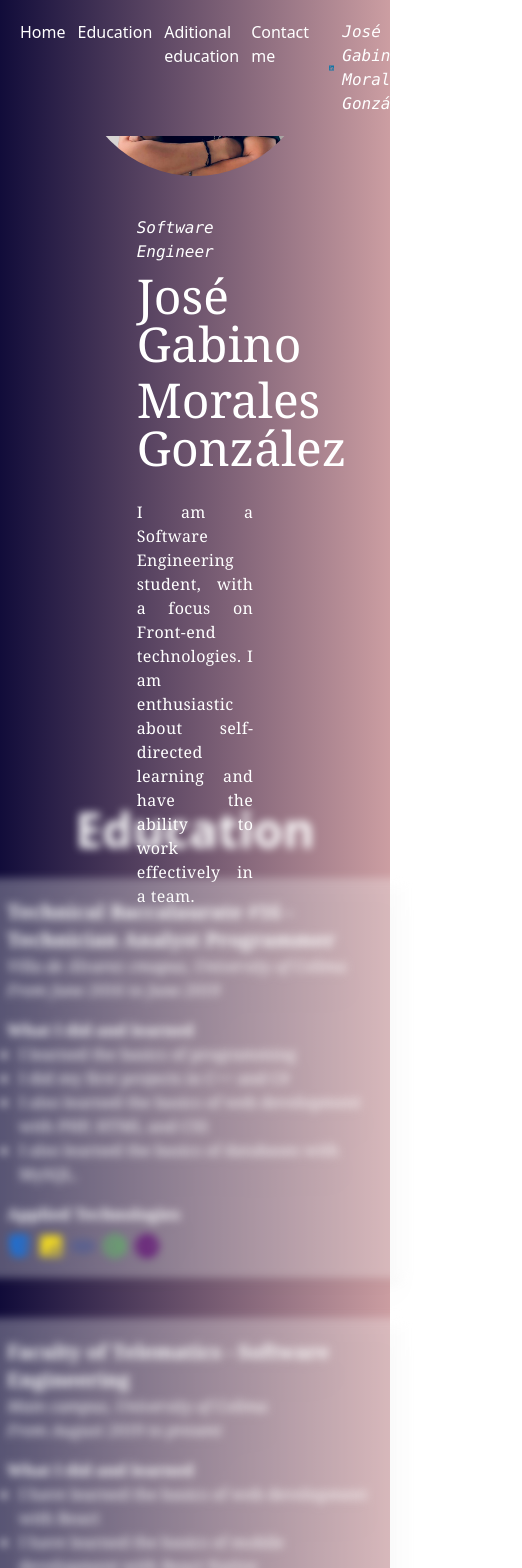
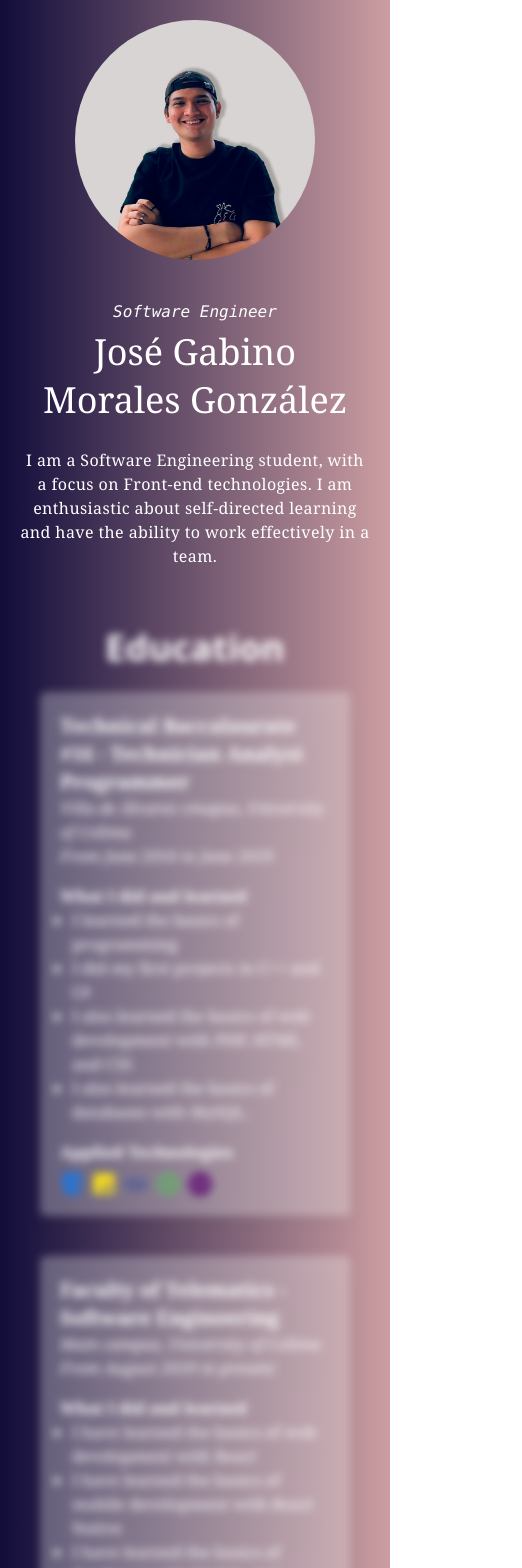
Before and after one commit to JoseGabino12/MyPortfolio, a React (Vite) app: page / in a window 390 px wide. Shown: the top 1568 px of the page, 522 px wide, since content can reach past the window. Built offline with nearby package versions, Linux system fonts and the light colour scheme.

Commit message:
Making it responsive

```diff
--- a/src/components/Additional.jsx
+++ b/src/components/Additional.jsx
@@ -14,8 +14,8 @@ const Experience = () => {
 
   return (
     <section id='aditional' className='p-20 gap-5 flex flex-col items-center opacity-0 duration-1000' ref={exp}>
-      <h1 className='font-bold text-5xl'>Additional education</h1>
-      <div className='grid grid-cols-2 gap-5'>
+      <h1 className='font-bold text-center text-4xl sm:text-5xl'>Additional education</h1>
+      <div className='grid sm:grid-cols-1 gap-5'>
         {
           experienceData.map((experience, index) => (
             <Card key={index} title={experience.title} campus={experience.campus} date={experience.date} technologies={experience.technologies} learned={experience.do} />
--- a/src/components/Card.jsx
+++ b/src/components/Card.jsx
@@ -4,7 +4,7 @@ const Card = ({ title, campus, date, technologies, learned }) => {
   const technologiesIcons = technologiesInfo.filter(tech => technologies.includes(tech.id))
 
   return (
-    <div className='flex flex-col gap-4 w-full backdrop-blur-md bg-white/30 drop-shadow-xl p-5 rounded-md font-serif'>
+    <div className='flex flex-col gap-4 backdrop-blur-md bg-white/30 drop-shadow-xl p-5 rounded-md font-serif'>
       <div>
         <h1 className='font-bold text-xl'>{title}</h1>
         <h2 className='italic'>{campus}</h2>
--- a/src/components/Contact.jsx
+++ b/src/components/Contact.jsx
@@ -10,11 +10,11 @@ const Contact = () => {
   }, [])
 
   return (
-    <section id='contact' ref={contactRef} className='opacity-0 duration-1000 p-5 pb-40 gap-5 flex flex-col items-center'>
-      <h1 className='font-bold text-5xl'>Contact me</h1>
+    <section id='contact' ref={contactRef} className='text-center opacity-0 duration-1000 p-5 pb-40 gap-5 flex flex-col items-center'>
+      <h1 className='font-bold text-4xl sm:text-5xl'>Contact me</h1>
       <h2>Do you want to contact me? Here are my contact details.</h2>
 
-      <div className='flex flex-row gap-10'>
+      <div className='flex flex-col sm:flex-row gap-10'>
         {
           contactData.map((contact, index) => (
 
--- a/src/components/Nav.jsx
+++ b/src/components/Nav.jsx
@@ -2,7 +2,7 @@ import { BsLinkedin, BsGithub } from 'react-icons/bs'
 
 const Nav = () => {
   return (
-    <section className='w-full flex justify-between z-10 content-end gap-5 p-5 fixed bg-gradient-to-r to-[#CC9EA2] from-[#110C3A] mb-10'>
+    <section className='w-full justify-between z-10 content-end gap-5 p-5 fixed bg-gradient-to-r to-[#CC9EA2] from-[#110C3A] mb-10 hidden sm:flex'>
       <div className='flex flex-row gap-3'>
         <a href='#home'>
           <h2>Home</h2>
--- a/src/components/Presentation.jsx
+++ b/src/components/Presentation.jsx
@@ -11,16 +11,16 @@ const Presentation = () => {
   }, [observer])
 
   return (
-    <section id='home' className='gap-10 items-center p-5 flex-col sm:flex-row justify-center h-screen opacity-0 duration-1000 flex' ref={pres}>
+    <section id='home' className='text-center sm:text-start gap-10 items-center p-5 flex-col sm:flex-row justify-center sm:h-screen opacity-0 duration-1000 flex' ref={pres}>
       <div>
         <img className='rounded-full w-60 h-60' src={Perfil} alt='José Gabino Morales González' />
       </div>
 
-      <div className='gap-2 font-serif flex flex-col w-1/3'>
+      <div className='gap-2 font-serif flex flex-col sm:w-1/3'>
         <h3 className='font-mono font-light italic'>Software Engineer</h3>
-        <h1 className='text-5xl'>José Gabino</h1>
-        <h1 className='text-5xl'>Morales González</h1>
-        <p className='text-justify mt-5 tracking-wide'>
+        <h1 className='text-4xl sm:text-5xl'>José Gabino</h1>
+        <h1 className='text-4xl sm:text-5xl'>Morales González</h1>
+        <p className='text-center sm:text-justify mt-5 tracking-wide'>
           I am a Software Engineering student, with a focus on Front-end technologies. I am enthusiastic about self-directed learning and have the ability to work effectively in a team.
         </p>
       </div>
--- a/src/components/Scholarship.jsx
+++ b/src/components/Scholarship.jsx
@@ -12,9 +12,9 @@ const Scholarship = () => {
   }, [scholarship])
 
   return (
-    <section id='education' className='flex flex-col h-screen justify-center gap-6 m-5 items-center opacity-0 duration-1000 blur-sm' ref={scolar}>
-      <h1 className='font-bold text-5xl'>Education</h1>
-      <div className='flex flex-col md:flex-row gap-10'>
+    <section id='education' className='flex flex-col sm:h-screen justify-center gap-6 m-5 p-5 items-center opacity-0 duration-1000 blur-sm' ref={scolar}>
+      <h1 className='font-bold text-4xl sm:text-5xl'>Education</h1>
+      <div className='grid grid-cols-1 sm:grid-cols-2 gap-10'>
         {
           ScholarshipInfo.map((scholarship, index) => (
             <Card key={index} title={scholarship.title} campus={scholarship.campus} date={scholarship.date} technologies={scholarship.technologies} learned={scholarship.do} />
```
